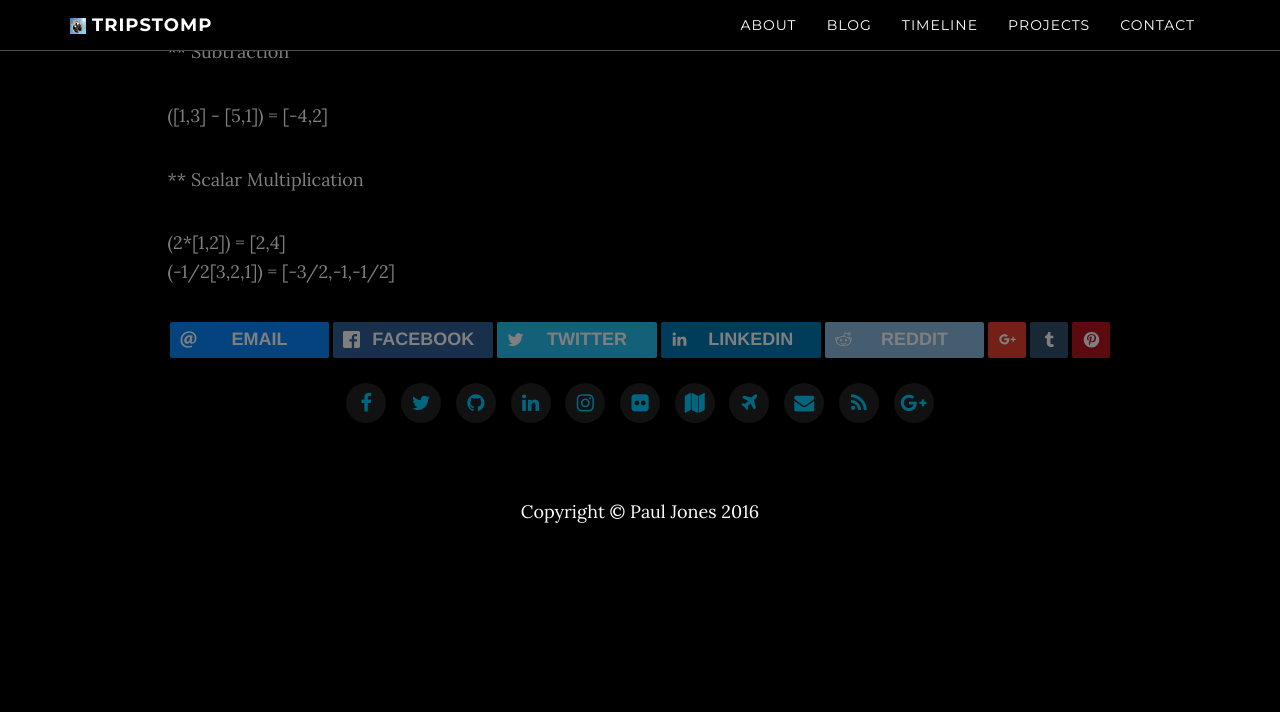
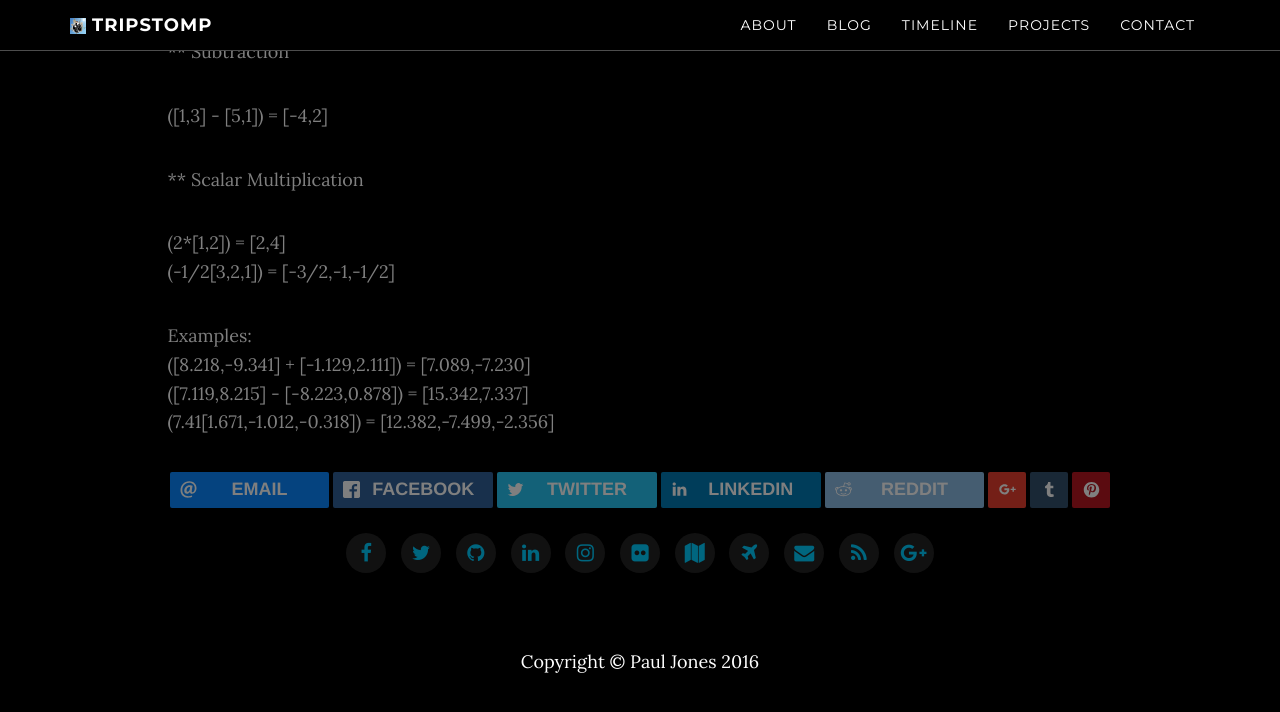
Before and after one commit to shmiko/shmiko.github.io, a Jekyll site: the page built from _posts/2016-02-28-maths-vectors-and-points.md, in a window 1280 px wide and 900 px high, scrolled down 1201 px. Shown: the top 712 px of the window. Built offline with Jekyll 4.4.1, drawn with Linux system fonts in a browser that asks for light colours; nearby versions of some CDN libraries; comment, search, counter and statistics services are not loaded; a style sheet for code colours, icons or effects is not loaded.

Commit message:
examples

```diff
--- a/_posts/2016-02-28-maths-vectors-and-points.md
+++ b/_posts/2016-02-28-maths-vectors-and-points.md
@@ -52,3 +52,9 @@ this grid above should represent the points 1,1 and 2,2 as a vector this is [1,1
 
 (2*[1,2]) = [2,4]
 (-1/2[3,2,1]) = [-3/2,-1,-1/2]
+
+
+Examples:
+([8.218,-9.341] + [-1.129,2.111]) = [7.089,-7.230]
+([7.119,8.215] - [-8.223,0.878]) = [15.342,7.337]
+(7.41[1.671,-1.012,-0.318]) = [12.382,-7.499,-2.356]
```
